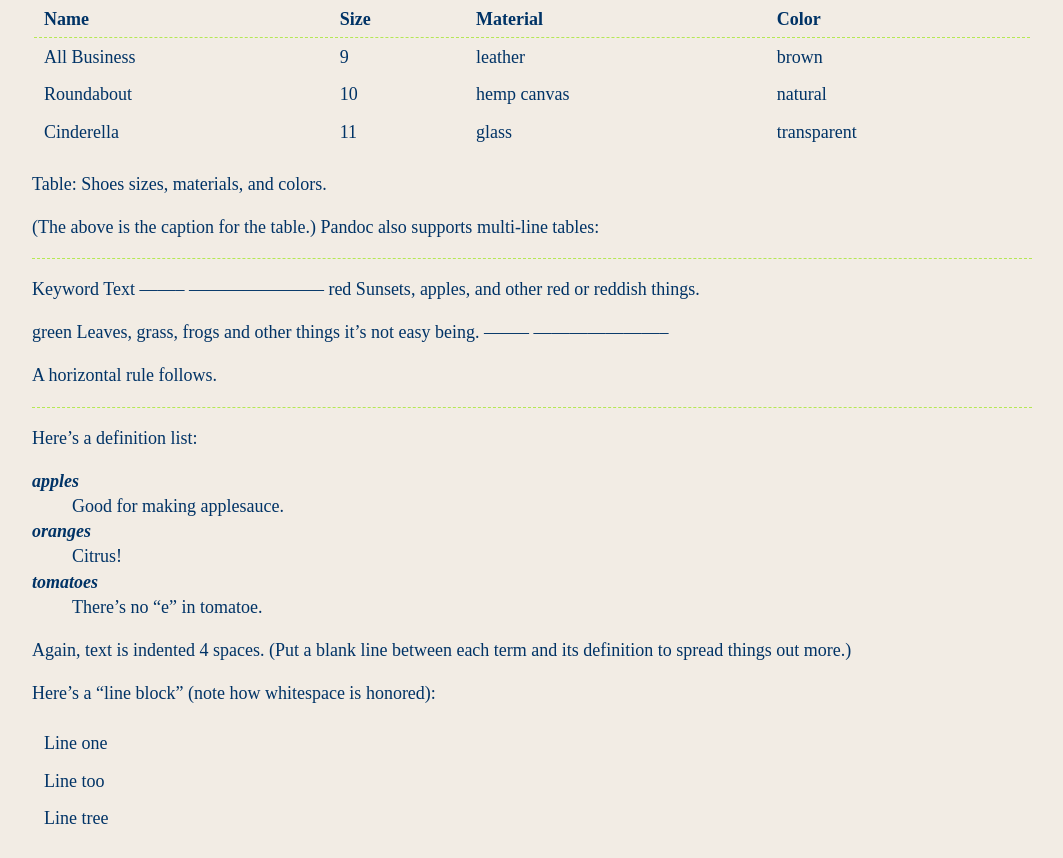
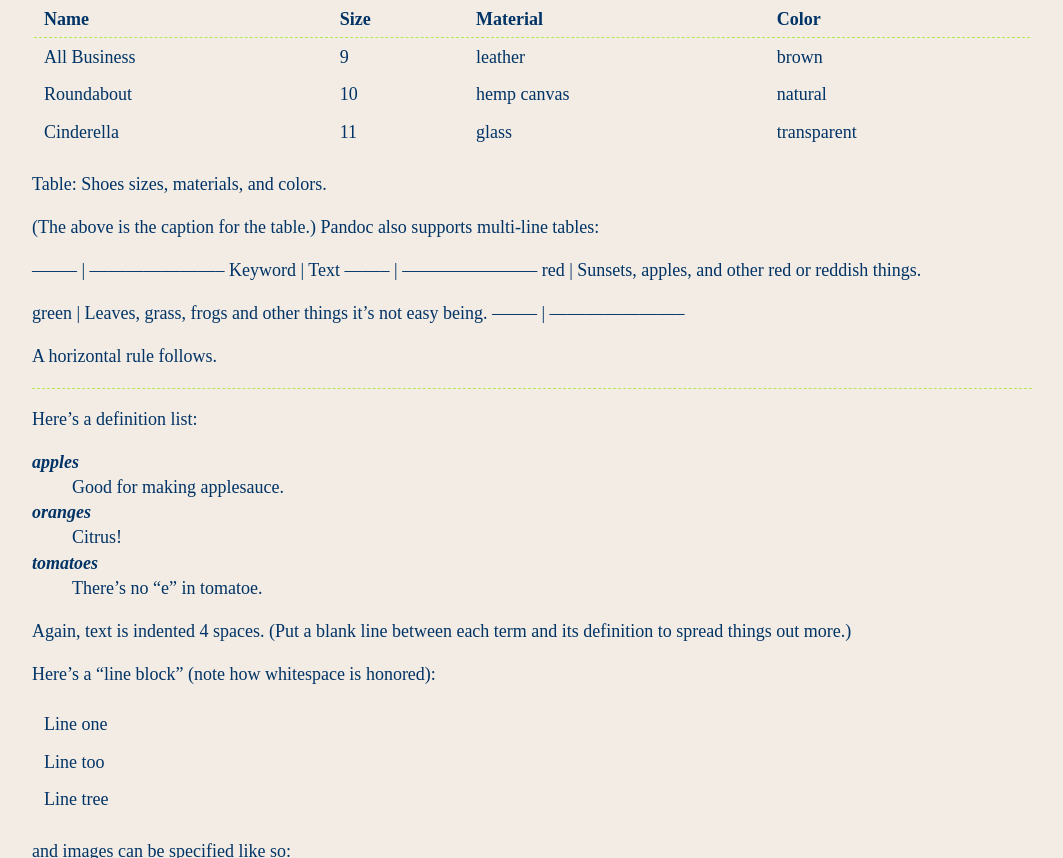
Before and after one commit to profphillips/wikibasics, a Jekyll site: the page built from test.md, in a window 1280 px wide and 900 px high, scrolled down 1928 px, cut to the strip 0-858 px from the top of the window. Shown: the whole strip, without its empty margins (108-1171 px from the left). Built offline with Jekyll 4.4.1, drawn with Linux system fonts in a browser that asks for light colours; our own code applies the rules of GitHub Pages for plain Markdown files.

```diff
--- a/test.md
+++ b/test.md
@@ -110,17 +110,17 @@ Table: Shoes sizes, materials, and colors.
 (The above is the caption for the table.) Pandoc also supports
 multi-line tables:
 
---------  -----------------------
-Keyword   Text
---------  -----------------------
-red       Sunsets, apples, and
+-------- | -----------------------
+Keyword  | Text
+-------- | -----------------------
+red   |    Sunsets, apples, and
           other red or reddish
           things.
 
-green     Leaves, grass, frogs
+green  |   Leaves, grass, frogs
           and other things it's
           not easy being.
---------  -----------------------
+-------- | -----------------------
 
 A horizontal rule follows.
 
```
